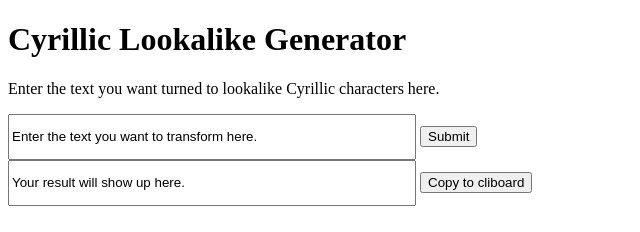
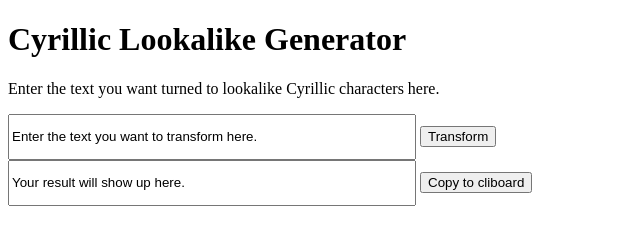
Before and after one commit to rjchee/cyrillike, a plain HTML site: page index.html in a window 1280 px wide. Shown: the full height of the page, 0-640 px from the left. Drawn offline with Linux system fonts and the light colour scheme.

Commit message:
Change Submit button to say Transform

```diff
--- a/index.html
+++ b/index.html
@@ -11,7 +11,7 @@
   </p>
   <form id="form" action="">
     <input type="text" class="textbox" id="input" value="Enter the text you want to transform here."/>
-    <input type="submit"/>
+    <input type="submit" value="Transform"/>
   </form>
 
   <form id="output-form" action="">
```
